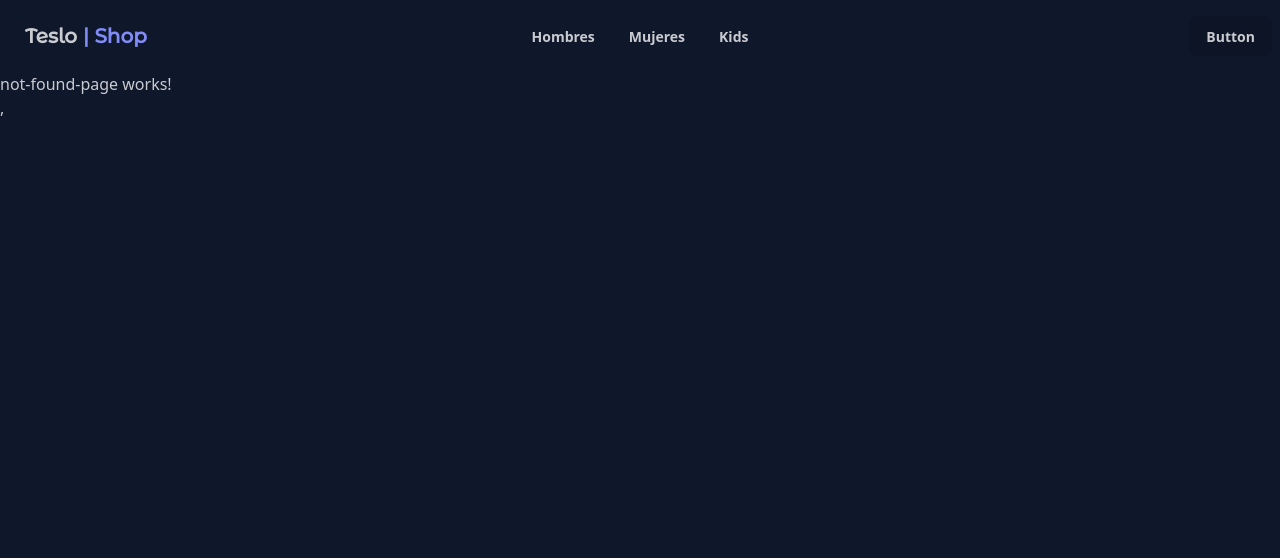
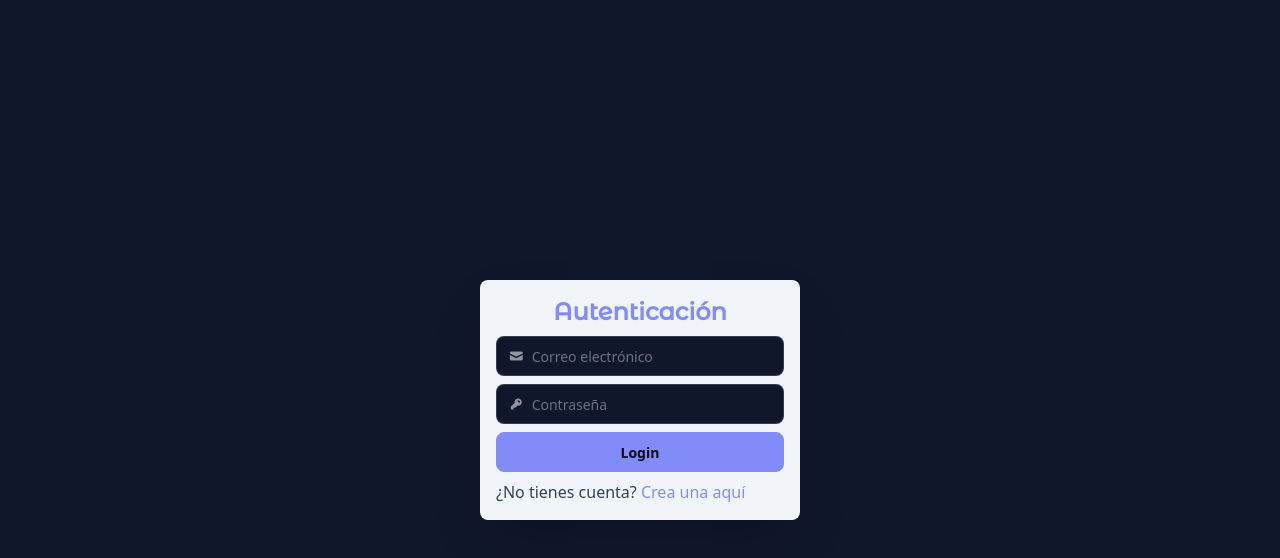
Before and after one commit to omar15hr/teslo-shop-angular, an Angular app: page /auth/login in a window 1280 px wide. Shown: the top 558 px of the page. Built offline with nearby package versions, Linux system fonts and the light colour scheme.

Commit message:
rutas y paginas de autenticacion con el layout como ruta principal, formulario reactivo de autenticacion

```diff
--- a/src/app/app.routes.ts
+++ b/src/app/app.routes.ts
@@ -2,7 +2,11 @@ import { Routes } from '@angular/router';
 
 export const routes: Routes = [
   {
+    path: 'auth',
+    loadChildren: () => import('./auth/auth.routes'),
+  },
+  {
     path: '',
     loadChildren: () => import('./store-front/store-front.routes'),
-  }
+  },
 ];
--- /dev/null
+++ b/src/app/auth/auth.routes.ts
@@ -0,0 +1,28 @@
+import { Routes } from '@angular/router';
+import { AuthLayoutComponent } from './layout/auth-layout/auth-layout.component';
+import { LoginPageComponent } from './pages/login-page/login-page.component';
+import { RegisterPageComponent } from './pages/register-page/register-page.component';
+
+export const authRoutes: Routes = [
+  {
+    path: '',
+    component: AuthLayoutComponent,
+    children: [
+      {
+        path: 'login',
+        component: LoginPageComponent,
+      },
+
+      {
+        path: 'register',
+        component: RegisterPageComponent,
+      },
+      {
+        path: '**',
+        redirectTo: 'login',
+      },
+    ],
+  },
+];
+
+export default authRoutes;
--- /dev/null
+++ b/src/app/auth/layout/auth-layout/auth-layout.component.html
@@ -0,0 +1,11 @@
+<div class="flex items-center justify-center min-h-screen">
+  <div class="w-full max-w-xs bg-slate-100 shadow-2xl rounded-lg p-4">
+    <h1
+      class="font-montserrat text-2xl font-bold text-secondary text-center mb-2"
+    >
+      Autenticación
+    </h1>
+
+    <router-outlet />
+  </div>
+</div>
--- /dev/null
+++ b/src/app/auth/pages/login-page/login-page.component.html
@@ -0,0 +1,77 @@
+<form
+  class="flex flex-col gap-2"
+  [formGroup]="loginForm"
+  (ngSubmit)="onSubmit()"
+>
+  <label class="input input-bordered flex items-center gap-2">
+    <svg
+      xmlns="http://www.w3.org/2000/svg"
+      viewBox="0 0 16 16"
+      fill="currentColor"
+      class="h-4 w-4 opacity-70"
+    >
+      <path
+        d="M2.5 3A1.5 1.5 0 0 0 1 4.5v.793c.026.009.051.02.076.032L7.674 8.51c.206.1.446.1.652 0l6.598-3.185A.755.755 0 0 1 15 5.293V4.5A1.5 1.5 0 0 0 13.5 3h-11Z"
+      />
+      <path
+        d="M15 6.954 8.978 9.86a2.25 2.25 0 0 1-1.956 0L1 6.954V11.5A1.5 1.5 0 0 0 2.5 13h11a1.5 1.5 0 0 0 1.5-1.5V6.954Z"
+      />
+    </svg>
+    <input
+      type="text"
+      class="grow"
+      placeholder="Correo electrónico"
+      formControlName="email"
+    />
+  </label>
+
+  <label class="input input-bordered flex items-center gap-2">
+    <svg
+      xmlns="http://www.w3.org/2000/svg"
+      viewBox="0 0 16 16"
+      fill="currentColor"
+      class="h-4 w-4 opacity-70"
+    >
+      <path
+        fill-rule="evenodd"
+        d="M14 6a4 4 0 0 1-4.899 3.899l-1.955 1.955a.5.5 0 0 1-.353.146H5v1.5a.5.5 0 0 1-.5.5h-2a.5.5 0 0 1-.5-.5v-2.293a.5.5 0 0 1 .146-.353l3.955-3.955A4 4 0 1 1 14 6Zm-4-2a.75.75 0 0 0 0 1.5.5.5 0 0 1 .5.5.75.75 0 0 0 1.5 0 2 2 0 0 0-2-2Z"
+        clip-rule="evenodd"
+      />
+    </svg>
+    <input
+      type="password"
+      class="grow"
+      placeholder="Contraseña"
+      formControlName="password"
+    />
+  </label>
+
+  <button type="submit" class="btn btn-secondary">Login</button>
+
+  <p class="text-slate-700">
+    ¿No tienes cuenta?
+    <a routerLink="/auth/register" class="text-secondary">Crea una aquí</a>
+  </p>
+</form>
+
+@if(hasError()) {
+<div
+  role="alert"
+  class="alert alert-error animate-fadeIn fixed bottom-5 right-5 w-52"
+>
+  <svg
+    xmlns="http://www.w3.org/2000/svg"
+    class="h-6 w-6 shrink-0 stroke-current"
+    fill="none"
+    viewBox="0 0 24 24"
+  >
+    <path
+      stroke-linecap="round"
+      stroke-linejoin="round"
+      stroke-width="2"
+      d="M10 14l2-2m0 0l2-2m-2 2l-2-2m2 2l2 2m7-2a9 9 0 11-18 0 9 9 0 0118 0z"
+    />
+  </svg>
+  <span>Por favor revise la información ingresada.</span>
+</div>
+}
--- /dev/null
+++ b/src/app/auth/pages/login-page/login-page.component.ts
@@ -0,0 +1,28 @@
+import { Component, inject, signal } from '@angular/core';
+import { FormBuilder, ReactiveFormsModule, Validators } from '@angular/forms';
+
+@Component({
+  selector: 'app-login-page',
+  imports: [ReactiveFormsModule],
+  templateUrl: './login-page.component.html',
+})
+export class LoginPageComponent {
+  fb = inject(FormBuilder);
+  hasError = signal(false);
+  isPosting = signal(false);
+
+  loginForm = this.fb.group({
+    email: ['', [Validators.required, Validators.email]],
+    password: ['', [Validators.required, Validators.minLength(6)]],
+  });
+
+
+  onSubmit() {
+    if (this.loginForm.invalid) {
+      this.hasError.set(true);
+      return;
+    }
+    const {email = '', password = ''} = this.loginForm.value
+    console.log({email, password});
+  }
+}
--- /dev/null
+++ b/src/app/auth/pages/register-page/register-page.component.html
@@ -0,0 +1 @@
+<p>register-page works!</p>,
```
Also changed, not shown: src/app/auth/layout/auth-layout/auth-layout.component.ts (added, +9 -0 lines), src/app/auth/pages/register-page/register-page.component.ts (added, +8 -0 lines).
